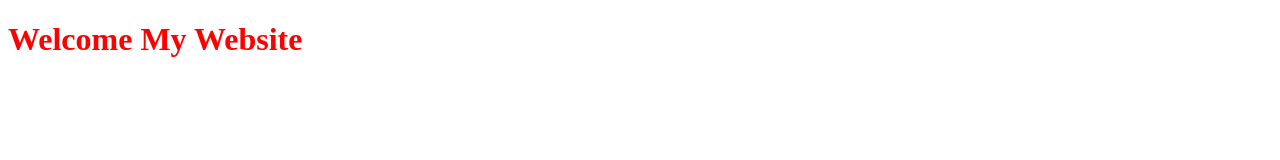
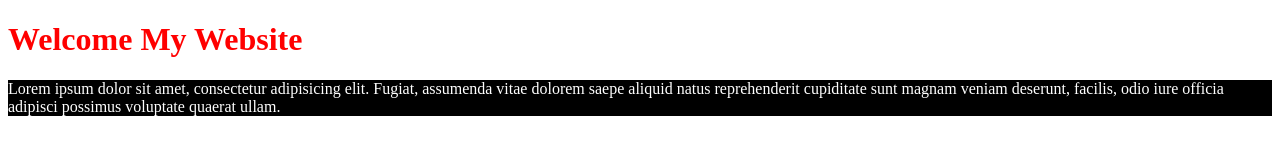
Before and after one commit to developersharif1919/my-third-repo, a plain HTML site: page index.html in a window 1280 px wide. Drawn offline with Linux system fonts and the light colour scheme.

Commit message:
Style Changes

```diff
--- a/index.html
+++ b/index.html
@@ -8,6 +8,7 @@
     <link rel="stylesheet" href="style.css">
 </head>
 <body>
-     <h1 style="color:red;">Welcome My Website</h1>
+     <h1>Welcome My Website</h1>
+     <p>Lorem ipsum dolor sit amet, consectetur adipisicing elit. Fugiat, assumenda vitae dolorem saepe aliquid natus reprehenderit cupiditate sunt magnam veniam deserunt, facilis, odio iure officia adipisci possimus voluptate quaerat ullam.</p>
 </body>
 </html>
--- a/style.css
+++ b/style.css
@@ -1,3 +1,7 @@
 h1{
     color:red;
 }
+p{
+    color:#fff;
+    background: black;
+}
```
